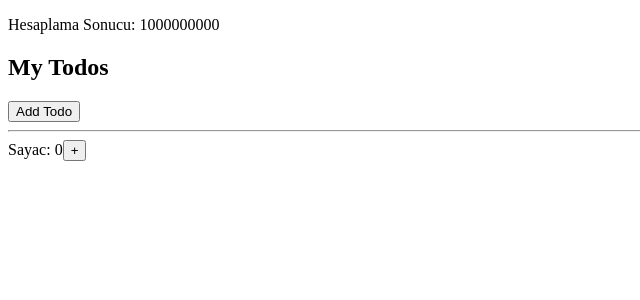
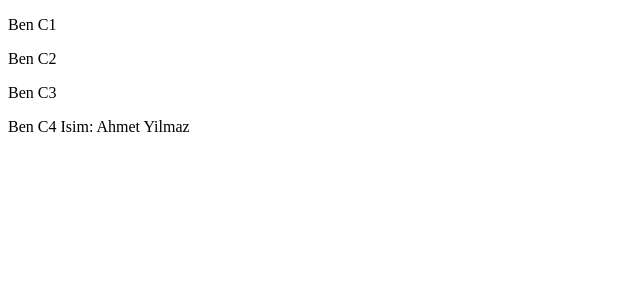
Before and after one commit to OrkhanAsgarov/ders14, a React (Create React App) app: page / in a window 1280 px wide. Shown: the top 300 px of the page, without its empty margins (0-640 px from the left). Built offline with nearby package versions, Linux system fonts and the light colour scheme.

Commit message:
prop drilling ornegi

```diff
--- a/src/App.js
+++ b/src/App.js
@@ -1,36 +1,13 @@
-import React from "react";
-import Todos from "./Todos";
+import React, { useState } from "react";
+import C1 from "./C1";
 
-const cokZamanAlanFonksiyon = (num) => {
-  console.log("Hesaplama yapiliyor...");
-  for (let i = 0; i < 1000000000; i++) {
-    num += 1;
-  }
-  return num;
-};
 
 function App() {
-  const [sayac, sayacGuncelle] = React.useState(0);
-  const [todos, setTodos] = React.useState([]);
-  const hesaplamaSonucu = React.useMemo(() => cokZamanAlanFonksiyon(sayac), [todos, sayac]);
-
-  const increment = () => {
-    sayacGuncelle((oncekiSayac) => oncekiSayac + 1);
-  };
-  const addTodo = React.useCallback(() => {
-    let saniye = new Date().getSeconds();
-    setTodos((ocekiDizi) => [...ocekiDizi, "Yapilacak is " + saniye]);
-  }, []);
+  const [isim, isimGuncelle] = useState("Ahmet Yilmaz");
 
   return (
     <>
-      <p>Hesaplama Sonucu: {hesaplamaSonucu}</p>
-      <Todos todos={todos} addTodo={addTodo} />
-      <hr />
-      <div>
-        Sayac: {sayac}
-        <button onClick={increment}>+</button>
-      </div>
+      <C1 v1={isim} />
     </>
   );
 };
--- /dev/null
+++ b/src/C1.js
@@ -0,0 +1,12 @@
+import C2 from "./C2";
+
+function C1({v1}) {
+    return (
+        <>
+            <p>Ben C1</p>
+            <C2 isim={v1} />
+        </>
+    );
+}
+
+export default C1;
--- /dev/null
+++ b/src/C2.js
@@ -0,0 +1,12 @@
+import C3 from "./C3";
+
+function C2(props) {
+    return (
+        <>
+            <p>Ben C2</p>
+            <C3 prop1={props.isim} />
+        </>
+    );
+}
+
+export default C2;
--- /dev/null
+++ b/src/C3.js
@@ -0,0 +1,12 @@
+import C4 from "./C4";
+
+function C3({prop1}) {
+    return (
+        <>
+            <p>Ben C3</p>
+            <C4 isim={prop1} />
+        </>
+    );
+}
+
+export default C3;
--- /dev/null
+++ b/src/C4.js
@@ -0,0 +1,9 @@
+function C4({isim}) {
+    return (
+        <>
+            <p>Ben C4 Isim: {isim}</p>
+        </>
+    );
+}
+
+export default C4;
--- a/src/Todos.js
+++ /dev/null
@@ -1,16 +0,0 @@
-import { memo } from "react";
-
-const Todos = ({ todos, addTodo }) => {
-  console.log("child render");
-  return (
-    <>
-      <h2>My Todos</h2>
-      {todos.map((todo, index) => {
-        return <p key={index}>{todo}</p>;
-      })}
-      <button onClick={addTodo}>Add Todo</button>
-    </>
-  );
-};
-
-export default memo(Todos);
```
